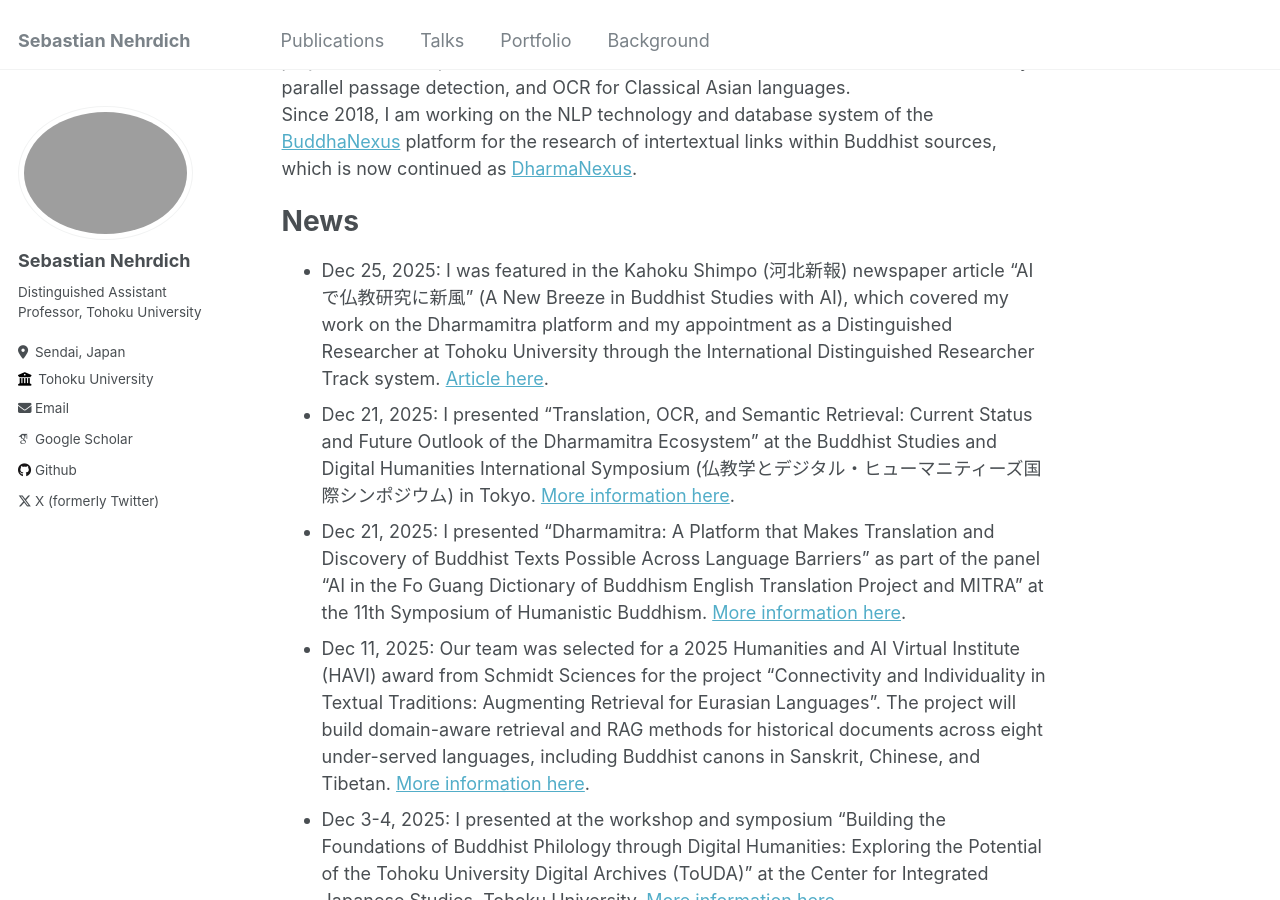
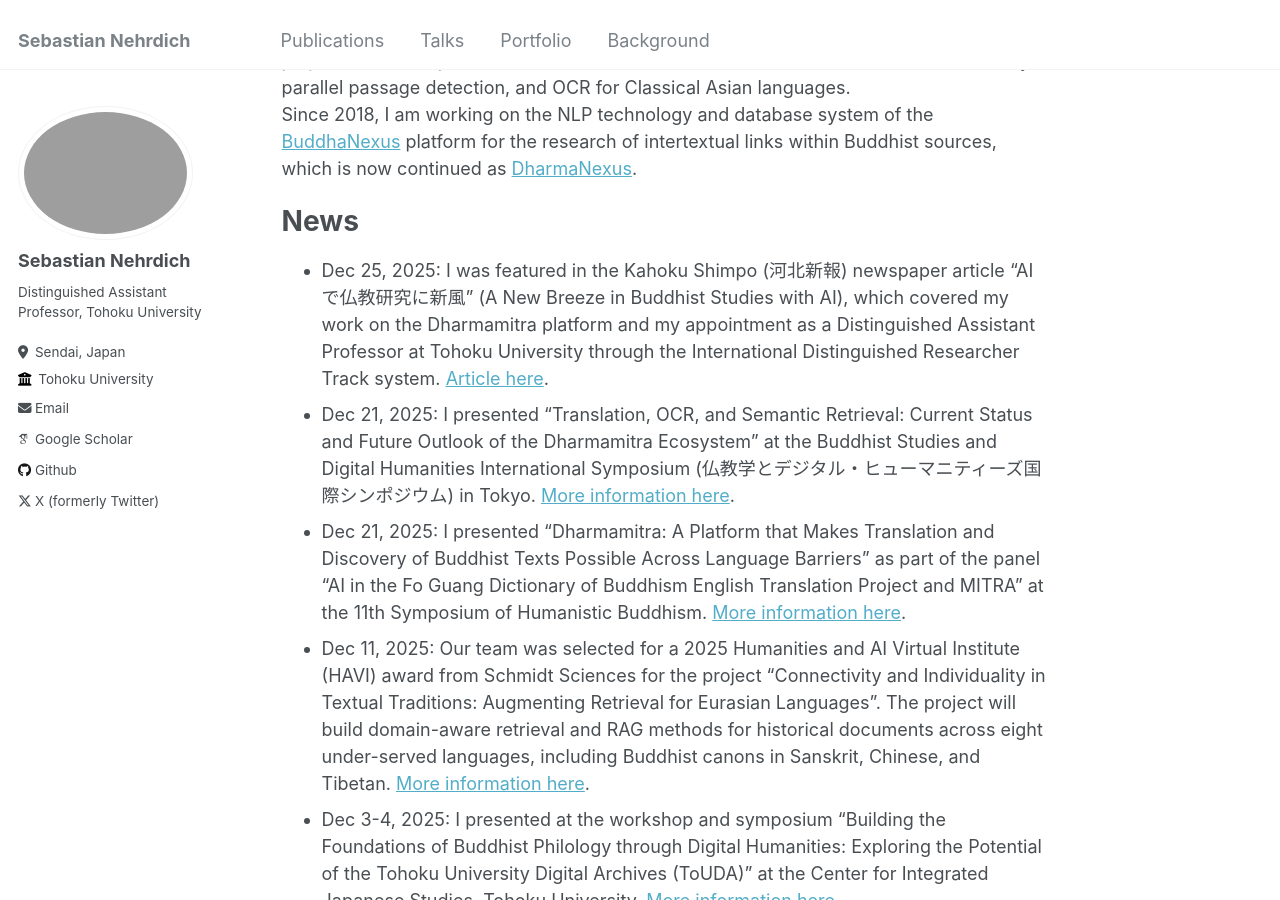
Before and after one commit to sebastian-nehrdich/sebastian-nehrdich.github.io, a Jekyll site: the page built from _pages/about.md, in a window 1280 px wide and 900 px high, scrolled down 493 px. Built offline with Jekyll 4.4.1, drawn with Linux system fonts in a browser that asks for light colours; some web fonts are replaced.

Commit message:
vocab fix

```diff
--- a/_pages/about.md
+++ b/_pages/about.md
@@ -19,7 +19,7 @@ Since 2018, I am working on the NLP technology and database system of the [Buddh
 News
 =====
 
-- Dec 25, 2025: I was featured in the Kahoku Shimpo (河北新報) newspaper article "AIで仏教研究に新風" (A New Breeze in Buddhist Studies with AI), which covered my work on the Dharmamitra platform and my appointment as a Distinguished Researcher at Tohoku University through the International Distinguished Researcher Track system. [Article here](https://kahoku.news/articles/20251224khn000048.html).
+- Dec 25, 2025: I was featured in the Kahoku Shimpo (河北新報) newspaper article "AIで仏教研究に新風" (A New Breeze in Buddhist Studies with AI), which covered my work on the Dharmamitra platform and my appointment as a Distinguished Assistant Professor at Tohoku University through the International Distinguished Researcher Track system. [Article here](https://kahoku.news/articles/20251224khn000048.html).
 - Dec 21, 2025: I presented "Translation, OCR, and Semantic Retrieval: Current Status and Future Outlook of the Dharmamitra Ecosystem" at the Buddhist Studies and Digital Humanities International Symposium (仏教学とデジタル・ヒューマニティーズ国際シンポジウム) in Tokyo. [More information here](https://buddhist-dh-sympo2025.dhii.jp/).
 - Dec 21, 2025: I presented "Dharmamitra: A Platform that Makes Translation and Discovery of Buddhist Texts Possible Across Language Barriers" as part of the panel "AI in the Fo Guang Dictionary of Buddhism English Translation Project and MITRA" at the 11th Symposium of Humanistic Buddhism. [More information here](https://www.merit-times.com/news/493872).
 - Dec 11, 2025: Our team was selected for a 2025 Humanities and AI Virtual Institute (HAVI) award from Schmidt Sciences for the project "Connectivity and Individuality in Textual Traditions: Augmenting Retrieval for Eurasian Languages". The project will build domain-aware retrieval and RAG methods for historical documents across eight under-served languages, including Buddhist canons in Sanskrit, Chinese, and Tibetan. [More information here](https://www.schmidtsciences.org/havi-2025-announcement/).
```
